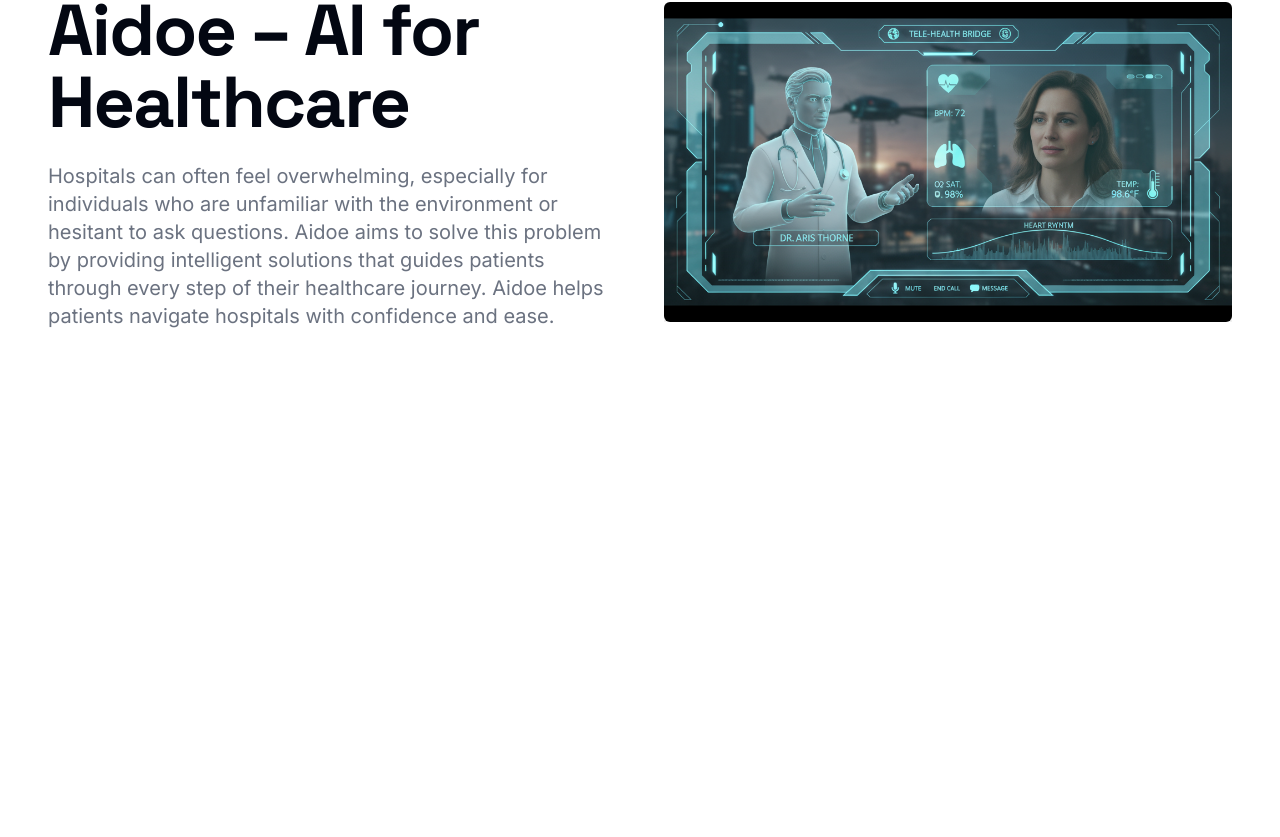
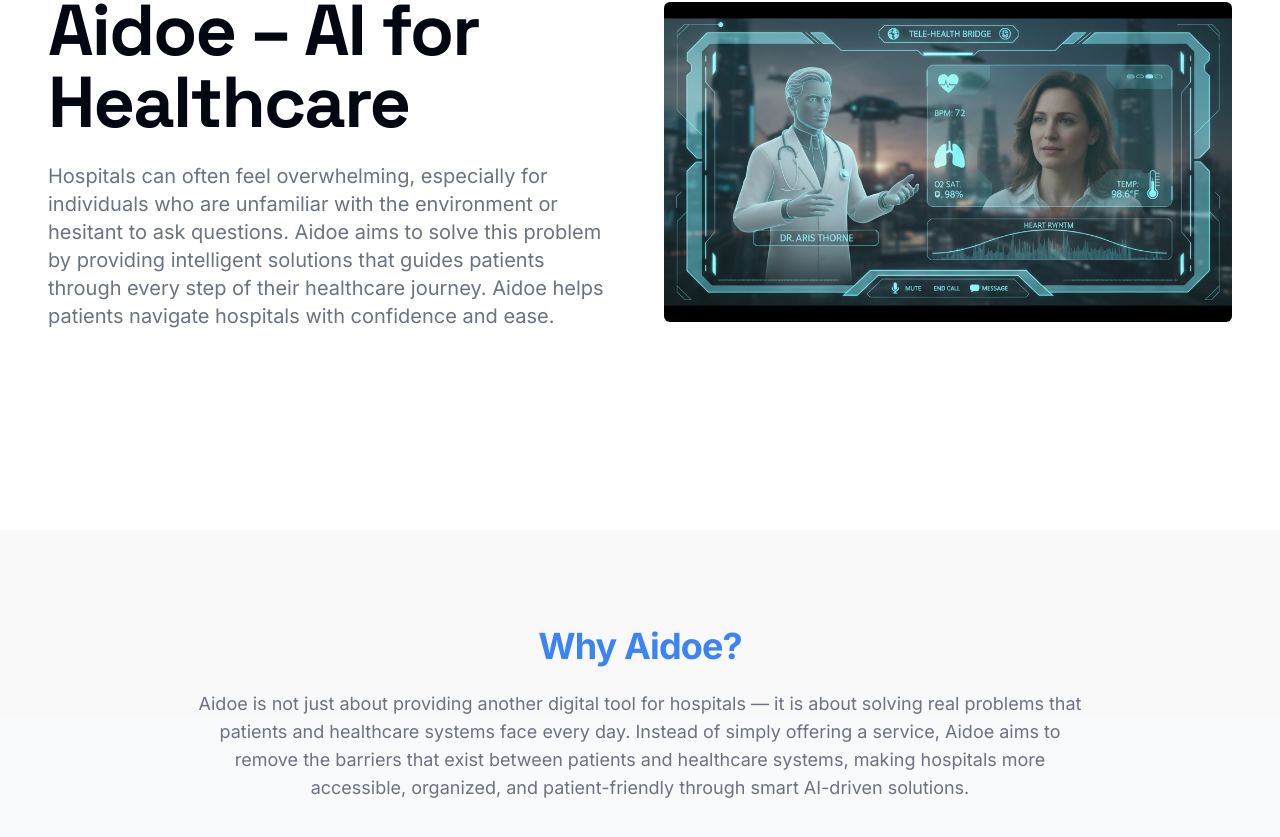
Before and after one commit to Tharunkumarpogula/aidoecompany, a Next.js app: page / in a window 1280 px wide. Shown: the part 303-1140 px from the top of the page. Before the commit the page ends 833 px from the top, so only its background shows below. Built offline with nearby package versions, Linux system fonts and the light colour scheme.

Commit message:
Add Why Aidoe section to home

```diff
--- a/src/app/page.tsx
+++ b/src/app/page.tsx
@@ -4,6 +4,17 @@ export default function Home() {
   return (
     <>
       <HeroSection />
+
+      <section className="bg-secondary/50 py-16 md:py-24">
+        <div className="container max-w-4xl mx-auto text-center fade-in">
+          <h2 className="text-3xl md:text-4xl font-bold tracking-tight">
+            <span className="text-primary">Why Aidoe?</span>
+          </h2>
+          <p className="mt-6 text-base md:text-lg text-muted-foreground leading-relaxed">
+            Aidoe is not just about providing another digital tool for hospitals — it is about solving real problems that patients and healthcare systems face every day. Instead of simply offering a service, Aidoe aims to remove the barriers that exist between patients and healthcare systems, making hospitals more accessible, organized, and patient-friendly through smart AI-driven solutions.
+          </p>
+        </div>
+      </section>
     </>
   );
 }
```
